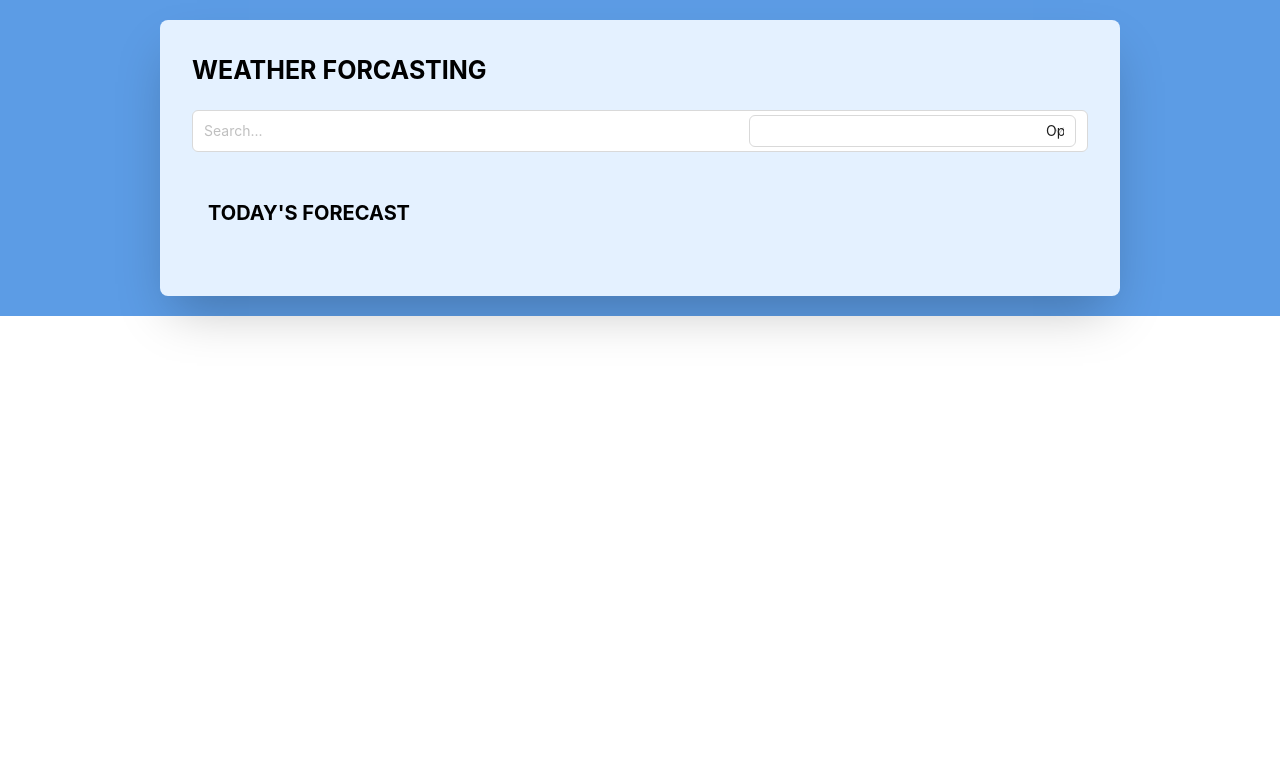
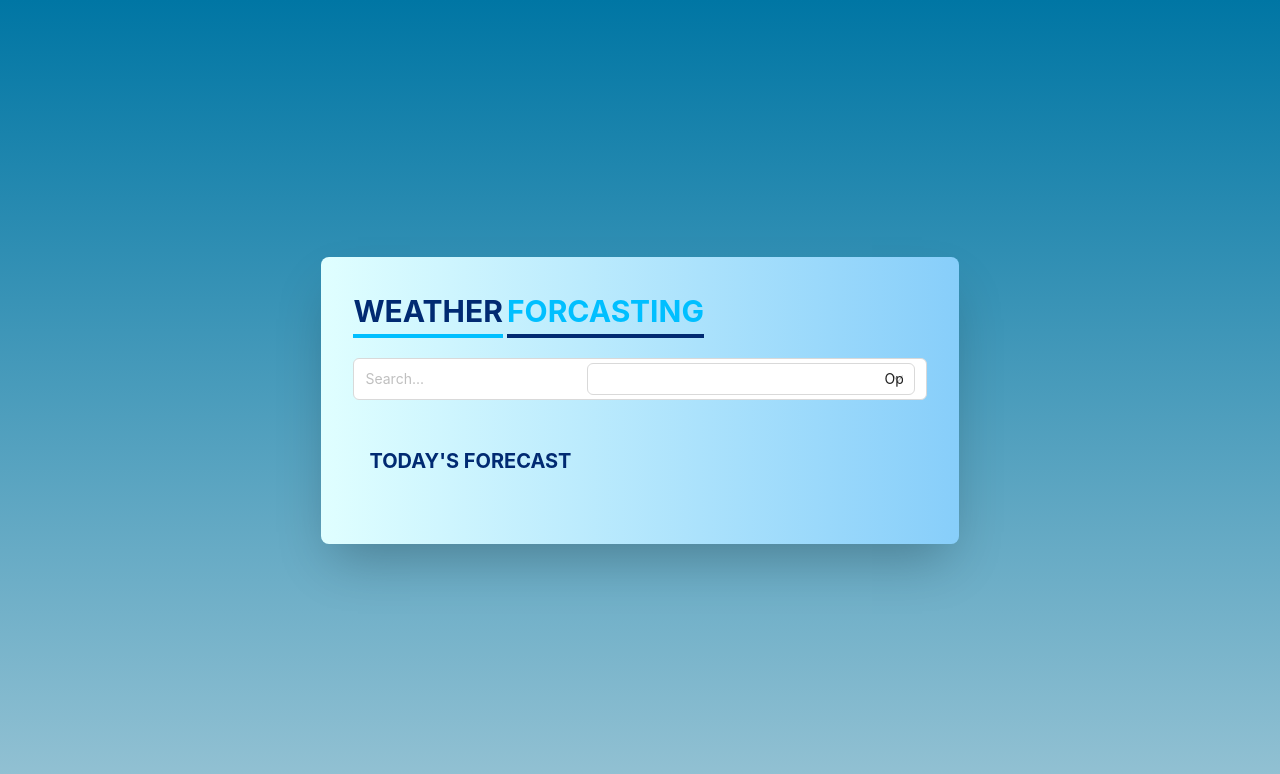
Before and after one commit to DemuduSwamy/weather-dashboard, a React (Create React App) app: page / in a window 1280 px wide. Shown: the top 774 px of the page. Built offline with nearby package versions, Linux system fonts and the light colour scheme.

Commit message:
Ui Update

```diff
--- a/src/App.js
+++ b/src/App.js
@@ -1,17 +1,17 @@
-import { useEffect, useState } from "react";
+import { useState } from "react";
 import "./App.css";
+import { fetchWeatherData } from "./api/OpenWeatherService";
 import AirConditions from "./components/airConditions";
 import CurrentWeatherItem from "./components/currentWeatherItem";
 import SearchBar from "./components/searchBox";
 import TodayForcastList from "./components/todayForcastList";
 import WeeklyForcastList from "./components/weeklyForcastList";
-import { fetchWeatherData } from "./api/OpenWeatherService";
+import { ALL_DESCRIPTIONS } from "./utilities/DateConstants";
+import { transformDateFormat } from "./utilities/DatetimeUtils";
 import {
   getTodayForecastWeather,
   getWeekForecastWeather,
 } from "./utilities/dataUtils";
-import { ALL_DESCRIPTIONS } from "./utilities/DateConstants";
-import { transformDateFormat } from "./utilities/DatetimeUtils";
 
 function App() {
   const [todayWeather, setTodayWeather] = useState(null);
@@ -58,14 +58,21 @@ function App() {
   console.log("todayForecast_001", JSON.stringify(todayForecast));
 
   return (
-    <div className="bg-primary  flex  flex-col px-40 py-5">
-      <div className="bg-secondary p-8 shadow-2xl rounded-lg  flex flex-col gap-5">
-        <p className="font-bold text-[25px]">WEATHER FORCASTING</p>
+    <div className="bg-gradient-to-b from-[#0076A4] to-[#96C3D4] flex flex-col px-40 py-10 h-screen justify-center items-center">
+      <div className="bg-gradient-to-l from-[#87CEFA] to-[#E0FFFF] p-8 shadow-2xl rounded-lg  flex flex-col gap-5 w-fit">
+        <div className="flex gap-1">
+          <p className="font-bold text-[30px] text-heading border-b-4 border-b-content">
+            WEATHER
+          </p>
+          <p className="font-bold text-[30px] text-content border-b-4 border-b-heading">
+            FORCASTING
+          </p>
+        </div>
         <div>
           <SearchBar onSearchChange={handleSearchChange} />
         </div>
-        <div className="flex justify-between pt-5">
-          <div className="flex flex-col gap-10">
+        <div className="flex gap-36 pt-5">
+          <div className="flex flex-col gap-8">
             {todayWeather && (
               <>
                 <CurrentWeatherItem
--- a/src/components/airConditions.js
+++ b/src/components/airConditions.js
@@ -3,9 +3,9 @@ import WeeklyForecastItem from "./weeklyForcastItem";
 
 const AirConditions = ({ realFeel, wind, cloud, humidity }) => {
   return (
-    <div className="flex flex-col items-center justify-center text-wra w-fit p-4">
-      <p className="font-bold text-[20px] mb-5">AIR CONDITIONS</p>
-      <div className="flex gap-20">
+    <div className="flex flex-col text-wrap w-fit p-4">
+      <p className="font-bold text-[20px] mb-5 text-heading">AIR CONDITIONS</p>
+      <div className="flex space-x-20">
         <div className="flex flex-col justify-center items-center">
           <WeeklyForecastItem value="Real Feel" type="temperature" />
           <p className="mt-4">{realFeel}°C</p>
--- a/src/components/currentWeatherItem.js
+++ b/src/components/currentWeatherItem.js
@@ -1,30 +1,27 @@
 import { Image } from "antd";
 import React from "react";
-import { CiCloud } from "react-icons/ci";
 import { weatherIcon } from "../utilities/IconsUtils";
 
 const CurrentWeatherItem = ({ city, date, temperature, description, icon }) => {
   console.log({ temperature });
   return (
-    <div className="flex flex-col items-center justify-center text-wrap w-fit p-4 ">
-      <p className="font-bold text-[20px] mb-2">CURRENT WEATHER</p>
-
+    <div className="flex flex-col text-wrap w-fit p-4 ">
       <div className="flex flex-row gap-28">
         <div className="flex flex-col items-center justify-center">
-          <p className="font-bold text-[16px]">{city}</p>
-          <p className="font-bold text-[16px]">{date}</p>
+          <p className="font-bold text-[28px] text-heading">{city}</p>
+          <p className="font-bold text-[36px] text-content">{temperature}°C</p>
         </div>
-        <div className="flex flex-col items-center justify-center">
-          <p className="font-bold text-[16px]">{temperature}°C</p>
-          <p className="font-bold text-[16px]">{description}</p>
-        </div>
-        <div className="flex items-center justify-center">
+        <div className="flex  flex-col items-center justify-center">
           <Image
-            width={32}
+            width={50}
+            height={50}
             src={weatherIcon(icon)}
             alt={"title"}
             style={{ filter: "invert(0%) brightness(0%)" }}
+            color="white"
+            preview={false}
           />
+          <p className="font-bold text-[16px] text-heading">{description}</p>
         </div>
       </div>
     </div>
--- a/src/components/searchBox.js
+++ b/src/components/searchBox.js
@@ -1,5 +1,5 @@
+import { AutoComplete, Input, Select } from "antd";
 import React, { useState } from "react";
-import { AutoComplete, Input, Select } from "antd";
 import { fetchCities } from "../api/OpenWeatherService";
 
 const { Option } = Select;
--- a/src/components/todayForcastList.js
+++ b/src/components/todayForcastList.js
@@ -1,11 +1,13 @@
 import React from "react";
+import { weatherIcon } from "../utilities/IconsUtils";
 import TodayForecastItem from "./todayForcastItem";
-import { weatherIcon } from "../utilities/IconsUtils";
 
 const TodayForcastList = ({ todayForcast }) => {
   return (
     <div className="flex flex-col items-center justify-center text-wra w-fit p-4">
-      <p className="font-bold text-[20px] mb-5">TODAY'S FORECAST</p>
+      <p className="font-bold text-[20px] mb-5 text-heading">
+        TODAY'S FORECAST
+      </p>
       <div className="flex gap-2">
         {todayForcast.map((item, index) => (
           <div key={index}>
--- a/tailwind.config.js
+++ b/tailwind.config.js
@@ -3,12 +3,16 @@ const { COLORS } = require("./src/colors");
 module.exports = {
   content: ["./src/**/*.{js,jsx,ts,tsx}"],
   theme: {
-    extend: {
-      colors: {
-        primary: COLORS.PRIMARY,
-        secondary: COLORS.SECONDARY,
-        // Add more colors as needed
-      },
+    extend: {},
+    colors: {
+      heading: "#012a72",
+      content: "#00BFFF",
+      bg1: "#8469A4",
+      bg2: "#885692",
+      dashboardBg1: "#272C4F",
+      dashboardBg2: "#0F222F",
+      primary: COLORS.PRIMARY,
+      secondary: COLORS.SECONDARY,
     },
   },
   plugins: [],
```
